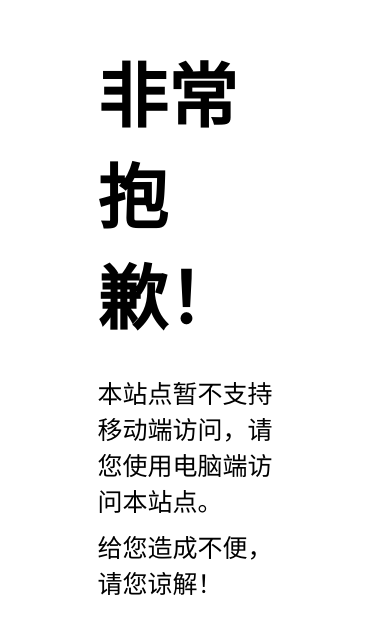
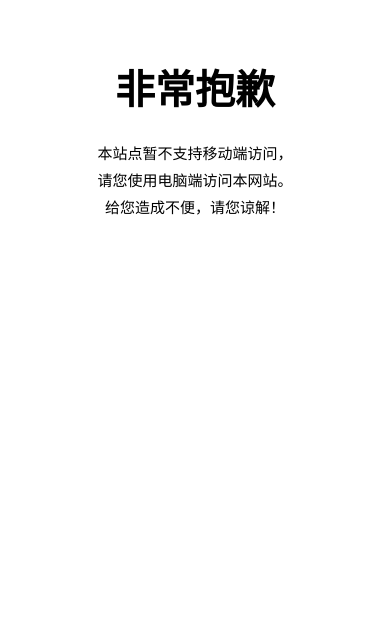
Before and after one commit to MJ-check/audio_play_server, a website: page view/mobile/index.html in a window 390 px wide. Shown: the part 212-844 px from the top of the page. Drawn offline with Linux system fonts and the light colour scheme.

Commit message:
fix: mobile index html

```diff
--- a/view/mobile/index.html
+++ b/view/mobile/index.html
@@ -15,16 +15,15 @@
         opacity: 0;
       }
       to {
-        top: 30%;
+        top: 32%;
         opacity: 1;
       }
     }
     .container {
       position: absolute;
-      width: 50%;
+      width: 100%;
       height: 50%;
-      top: 30%;
-      left: 25%;
+      top: 32%;
       display: flex;
       flex-direction: column;
       justify-content: flex-start;
@@ -33,7 +32,8 @@
       animation: pushIn 3s 1;
     }
     .container h1 {
-      font-size: 70px;
+      text-align: center;
+      font-size: 40px;
     }
     .container div {
       margin-top: 20px;
@@ -43,16 +43,18 @@
       align-items: center;
     }
     .container p {
-      font-size: 25px;
-      margin-top: 10px;
+      font-size: 15px;
+      margin-top: 6px;
+      text-align: center;
     }
   </style>
 </head>
 <body>
   <div class="container">
-    <h1>非常抱歉！</h1>
+    <h1>非常抱歉</h1>
     <div>
-      <p>本站点暂不支持移动端访问，请您使用电脑端访问本站点。</p>
+      <p>本站点暂不支持移动端访问，</p>
+      <p>请您使用电脑端访问本网站。</p>
       <p>给您造成不便，请您谅解！</p>
     </div>
   </div>
```
Also changed, not shown: app.js (+12 -3 lines).
